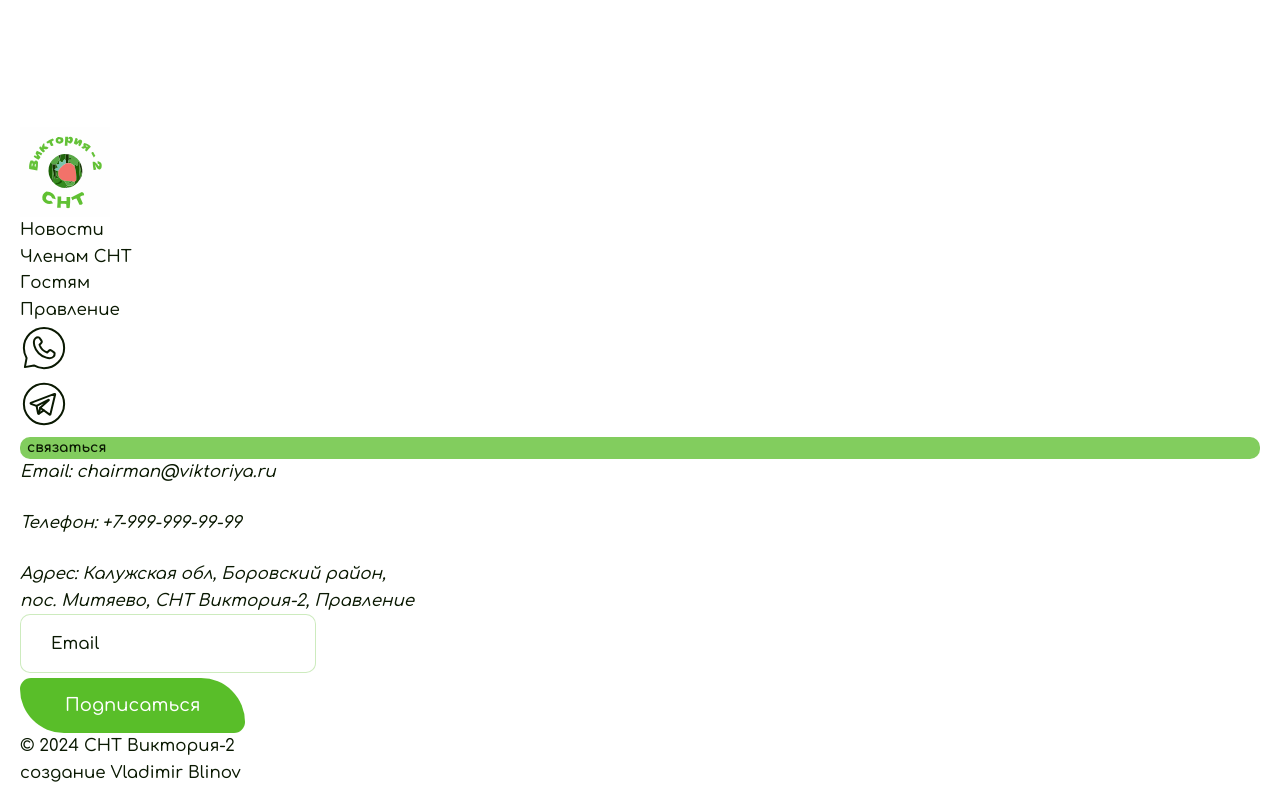
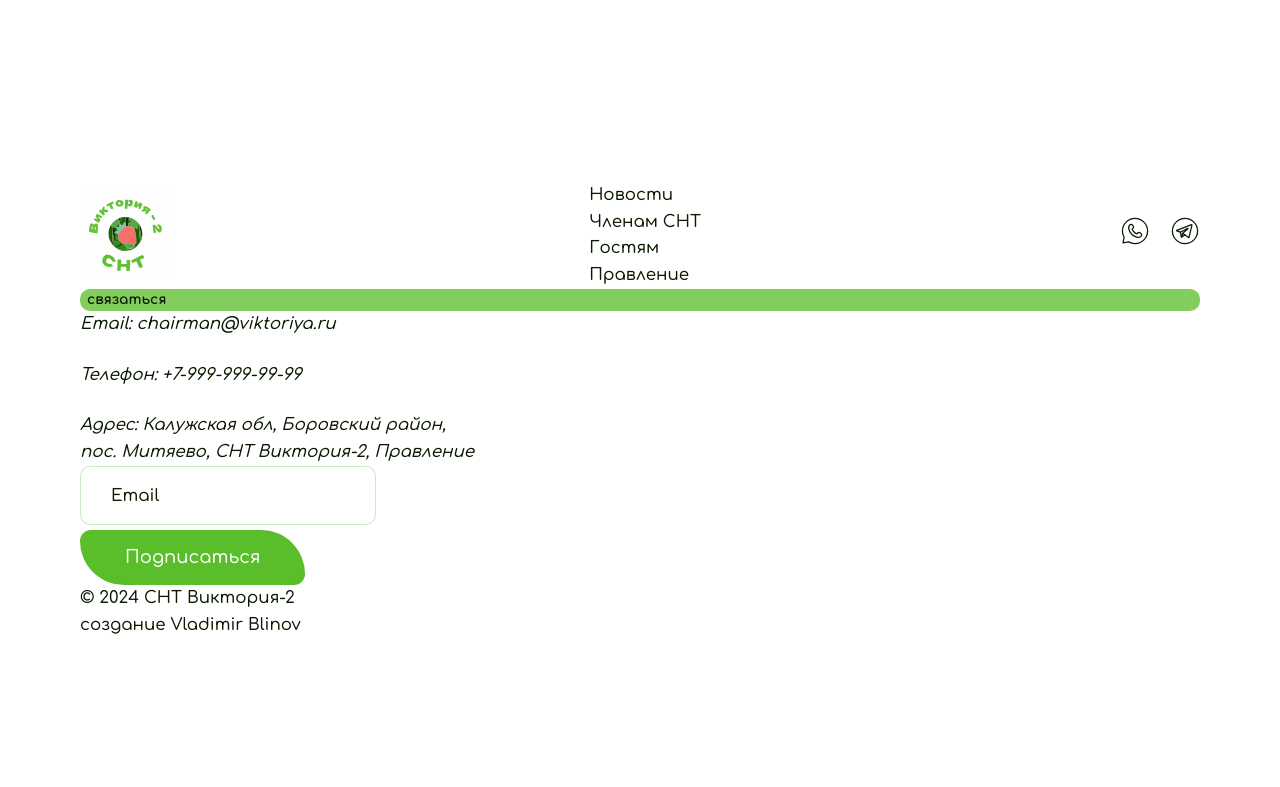
Before and after one commit to donVovan/snt, a plain HTML site: page index.html in a window 1280 px wide. Shown: the part 3145-3932 px from the top of the page. After the commit the page ends 3833 px from the top, so only its background shows below. Drawn offline with Linux system fonts and the light colour scheme.

Commit message:
стилизовал footer__navigation 1:53:16

```diff
--- a/index.html
+++ b/index.html
@@ -362,7 +362,7 @@
 </main>
 <footer class="footer container">
     <div class="footer__inner">
-        <div class="footer_navigation">
+        <div class="footer__navigation">
             <a class="footer__logo logo">
                 <img
                         class="logo__image"
--- /dev/null
+++ b/styles/blocks/_footer.scss
@@ -0,0 +1,15 @@
+.footer {
+  &__inner {
+    padding: 55px 60px 50px;
+    background-color: var(--color-white);
+    border-color: var(--color-green-border);
+    border-radius: var(--border-radius) var(--border-radius) 0 0;
+  }
+
+  &__navigation {
+    display: flex;
+    justify-content: space-between;
+    align-items: center;
+    column-gap: 30px;
+  }
+}
--- /dev/null
+++ b/styles/blocks/_soc1als.scss
@@ -0,0 +1,21 @@
+.soc1als {
+
+  &__list {
+    display: flex;
+    column-gap: 20px;
+  }
+
+  &__link {
+    @include flex-center(true);
+    @include square(30px);
+
+    color: var(--color-dark);
+    background-color: var(--color-white);
+    border-radius: 50%;
+
+    svg {
+      width: 100%;
+      height: 100%;
+    }
+  }
+}
--- a/styles/styles.scss
+++ b/styles/styles.scss
@@ -23,4 +23,7 @@
 "blocks/chapter",
 // "blocks/chapter-card", // вернуть для карточек если нужны
 "blocks/banner",
-"blocks/contact-us";
+"blocks/contact-us",
+"blocks/footer",
+"blocks/soc1als",
+"blocks/subcribe-form";
```
Also changed, not shown: assetc/css/styles.css, styles/blocks/_subcribe-form.scss (added).
